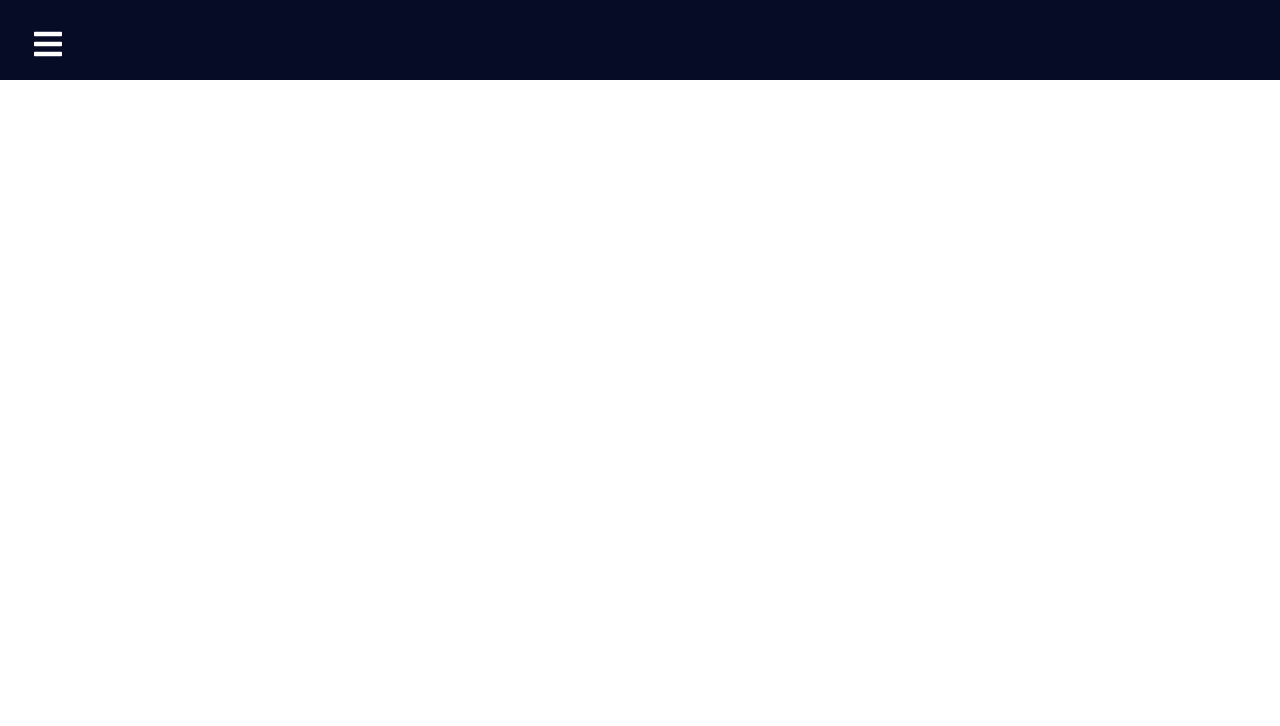
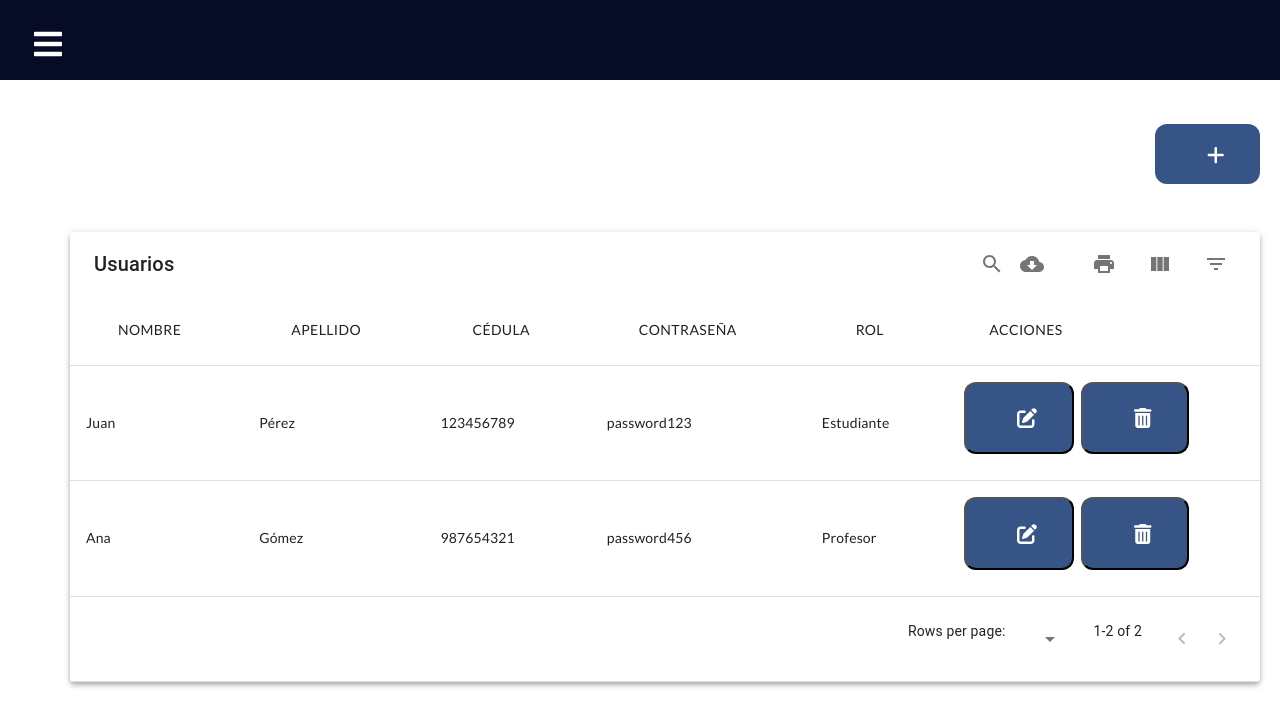
Before and after one commit to Edgar1120/proyecto-aula, a React (Create React App) app: page /User in a window 1280 px wide. Shown: the top 726 px of the page. Built offline with nearby package versions, Linux system fonts and the light colour scheme.

Commit message:
usuarios creado

```diff
--- a/src/App.jsx
+++ b/src/App.jsx
@@ -10,6 +10,7 @@ import Espanol from './Componentes/Cursos/details/Espanol';
 import EstudiosSociales from './Componentes/Cursos/details/EstudiosSociales';
 import Matematicas from './Componentes/Cursos/details/Matematicas';
 import { UserProvider } from './Componentes/UserContext';
+import Usuario from './Componentes/Usuario/Usuario';
 
 function App() {
   const location = useLocation();
@@ -22,6 +23,7 @@ function App() {
       <Routes>
         <Route path="/" element={<Login />} />
         <Route path="/home" element={<Home />} />
+        <Route path="/User" element={<Usuario />} />
         <Route path="/curso" element={<ListaCurso />} />
         <Route path="/matricula" element={<Matriculas />} />
         <Route path="/curso/espanol" element={<Espanol />} />
--- a/src/Componentes/Sidebar/Sidebar.jsx
+++ b/src/Componentes/Sidebar/Sidebar.jsx
@@ -53,11 +53,10 @@ function Sidebar() {
               </Link>
             </li>
 
-
             {userRole === 'Administrador' && (
               <>
                 <li className='nav-text'>
-                  <Link to='/usuarios'>
+                  <Link to='/User'>
                     <FaIcons.FaUser />
                     <span>Usuarios</span>
                   </Link>
--- /dev/null
+++ b/src/Componentes/Usuario/Usuario.css
@@ -0,0 +1,84 @@
+.Usuarios {
+    display: flex;
+    flex-direction: column;
+    padding: 20px;
+}
+
+.table-container {
+    margin-left: 50px;
+}
+
+/* Estilos para los botones */
+.btn,
+.btn-modal {
+    font-weight: 700;
+    color: #fff; /* Color del texto por defecto */
+    background-color: #365486;
+    padding: 14px 35px;
+    font-size: 20px;
+    border-radius: 12px;
+    position: relative;
+    transition: 0.3s ease-in-out;
+    cursor: pointer;
+}
+
+.btn:hover span,
+.btn-modal:hover span {
+    color: #000000; /* Cambiar a negro */
+}
+
+.btn-modal {
+    padding: 20px 35px;
+    font-size: 20px;
+    margin-left: 7px;
+    margin-bottom: 10px;
+}
+
+.btn::before,
+.btn-modal::before {
+    content: "";
+    background: #7FC7D9;
+    border-radius: 12px; /* Asegurarte de que el border-radius coincida */
+    width: 0;
+    height: 100%;
+    position: absolute;
+    top: 0;
+    left: 0;
+    z-index: 0;
+    transition: 0.3s ease-in-out;
+}
+
+.btn:hover::before,
+.btn-modal:hover::before {
+    width: 100%; /* Muestra el fondo en hover */
+}
+
+/* Asegúrate de que el contenido esté por encima del pseudo-elemento */
+.btn span,
+.btn-modal span {
+    position: relative; /* Asegura que el contenido esté por encima del fondo */
+    z-index: 1; /* Asegura que el contenido esté por encima del fondo */
+    transition: color 0.3s ease-in-out; /* Transición para suavizar el cambio de color */
+}
+
+/* Cambiar el color del texto cuando el botón está en hover */
+.btn:hover span,
+.btn-modal:hover span {
+    color: #000000; /* Cambia el color del texto a negro */
+}
+
+/* Estilos para los inputs personalizados */
+.custom-input {
+    width: 100%;
+    background: rgba(0, 0, 0, 0.1);
+    border: 1px solid rgba(3, 3, 3, 0.5);
+    border-radius: 12px;
+    height: 40px;
+    padding-left: 10px;
+    transition: 0.3s ease-in-out;
+}
+
+.custom-input:focus {
+    border: 1px solid #365486;
+    outline: none;
+}
--- /dev/null
+++ b/src/Componentes/Usuario/Usuario.jsx
@@ -0,0 +1,163 @@
+import React, { useState } from 'react';
+import "bootstrap/dist/css/bootstrap.min.css";
+import { FontAwesomeIcon } from '@fortawesome/react-fontawesome';
+import { faEdit, faTrashAlt, faPlus } from '@fortawesome/free-solid-svg-icons';
+import { Modal, ModalBody, ModalFooter, ModalHeader } from 'reactstrap';
+import MUIDataTable from "mui-datatables";
+import Swal from 'sweetalert2';
+import "./Usuario.css"; // Importar el CSS para usuarios
+
+export function Usuarios() {
+
+    const [usuarios, setUsuarios] = useState([
+        { nombre: 'Juan', apellido: 'Pérez', cedula: '123456789', contrasena: 'password123', rol: 'Estudiante' },
+        { nombre: 'Ana', apellido: 'Gómez', cedula: '987654321', contrasena: 'password456', rol: 'Profesor' }
+    ]);
+
+    const [modalInsertar, setModalInsertar] = useState(false);
+    const [isEditMode, setIsEditMode] = useState(false);
+    const [currentUsuarioIndex, setCurrentUsuarioIndex] = useState(null);
+
+    const [form, setForm] = useState({
+        nombre: '',
+        apellido: '',
+        cedula: '',
+        contrasena: '',
+        rol: 'Estudiante'
+    });
+
+    const toggleModalInsertar = () => {
+        setModalInsertar(!modalInsertar);
+    };
+
+    const handleChange = (e) => {
+        setForm({
+            ...form,
+            [e.target.name]: e.target.value
+        });
+    };
+
+    const handleAdd = () => {
+        setUsuarios([...usuarios, { ...form }]);
+        Swal.fire('Agregado', 'Usuario agregado exitosamente', 'success');
+        toggleModalInsertar();
+        resetForm();
+    };
+
+    const handleEdit = () => {
+        const updatedUsuarios = [...usuarios];
+        updatedUsuarios[currentUsuarioIndex] = form;
+        setUsuarios(updatedUsuarios);
+        Swal.fire('Actualizado', 'Usuario actualizado exitosamente', 'success');
+        toggleModalInsertar();
+        resetForm();
+    };
+
+    const handleDelete = (index) => {
+        const updatedUsuarios = usuarios.filter((_, i) => i !== index);
+        setUsuarios(updatedUsuarios);
+        Swal.fire('Eliminado', 'Usuario eliminado exitosamente', 'success');
+    };
+
+    const resetForm = () => {
+        setForm({ nombre: '', apellido: '', cedula: '', contrasena: '', rol: 'Estudiante' });
+        setIsEditMode(false);
+        setCurrentUsuarioIndex(null);
+    };
+
+    const openEditForm = (index) => {
+        const usuario = usuarios[index];
+        setForm(usuario);
+        setCurrentUsuarioIndex(index);
+        setIsEditMode(true);
+        toggleModalInsertar();
+    };
+
+    const roles = ['Estudiante', 'Profesor', 'Administrador'];
+
+    const columns = [
+        { name: "nombre", label: "Nombre" },
+        { name: "apellido", label: "Apellido" },
+        { name: "cedula", label: "Cédula" },
+        { name: "contrasena", label: "Contraseña" },
+        { name: "rol", label: "Rol" },
+        {
+            name: "acciones",
+            label: "Acciones",
+            options: {
+                customBodyRenderLite: (dataIndex) => {
+                    return (
+                        <>
+                            <button className="btn-modal" onClick={() => openEditForm(dataIndex)}>
+                               <span><FontAwesomeIcon icon={faEdit} /></span>
+                            </button>
+                            <button className="btn-modal" onClick={() => handleDelete(dataIndex)}>
+                               <span><FontAwesomeIcon icon={faTrashAlt} /></span>
+                            </button>
+                        </>
+                    );
+                }
+            }
+        }
+    ];
+
+    return (
+        <>
+            <div className="Usuarios">
+                <br />
+                <div className="center-content" style={{ display: 'flex', justifyContent: 'flex-end' }}>
+                    <button className="btn" onClick={() => { setIsEditMode(false); toggleModalInsertar(); resetForm(); }}>
+                       <span><FontAwesomeIcon icon={faPlus} /></span>
+                    </button>
+                </div>
+                <br /><br />
+                <div className="table-container">
+                    <MUIDataTable
+                        title={"Usuarios"}
+                        data={usuarios}
+                        columns={columns}
+                        options={{
+                            selectableRows: false,
+                            rowsPerPage: 5,
+                            responsive: "standard"
+                        }}
+                    />
+                </div>
+
+                <Modal isOpen={modalInsertar}>
+                    <ModalHeader style={{ display: 'block' }}>
+                        <span style={{ float: 'right', cursor: 'pointer' }} onClick={toggleModalInsertar}>x</span>
+                        <h1>{isEditMode ? "Editar Usuario" : "Agregar Usuario"}</h1>
+                    </ModalHeader>
+                    <ModalBody>
+                        <div className="form-group">
+                            <input className="custom-input" placeholder='Nombre' type="text" name="nombre" onChange={handleChange} value={form.nombre} />
+                            <br /><br />
+                            <input className="custom-input" placeholder='Apellido' type="text" name="apellido" onChange={handleChange} value={form.apellido} />
+                            <br /><br />
+                            <input className="custom-input" placeholder='Cédula' type="text" name="cedula" onChange={handleChange} value={form.cedula} />
+                            <br /><br />
+                            <input className="custom-input" placeholder='Contraseña' type="password" name="contrasena" onChange={handleChange} value={form.contrasena} />
+                            <br /><br />
+                            <select className="custom-input" name="rol" onChange={handleChange} value={form.rol}>
+                                {roles.map(rol => (
+                                    <option key={rol} value={rol}>{rol}</option>
+                                ))}
+                            </select>
+                        </div>
+                    </ModalBody>
+                    <ModalFooter>
+                        <button className="btn-modal" onClick={isEditMode ? handleEdit : handleAdd}>
+                            <span>{isEditMode ? "Actualizar" : "Insertar"}</span>
+                        </button>
+                        <button className="btn-modal" onClick={toggleModalInsertar}>
+                            <span>Cancelar</span>
+                        </button>
+                    </ModalFooter>
+                </Modal>
+            </div>
+        </>
+    );
+}
+
+export default Usuarios;
```
